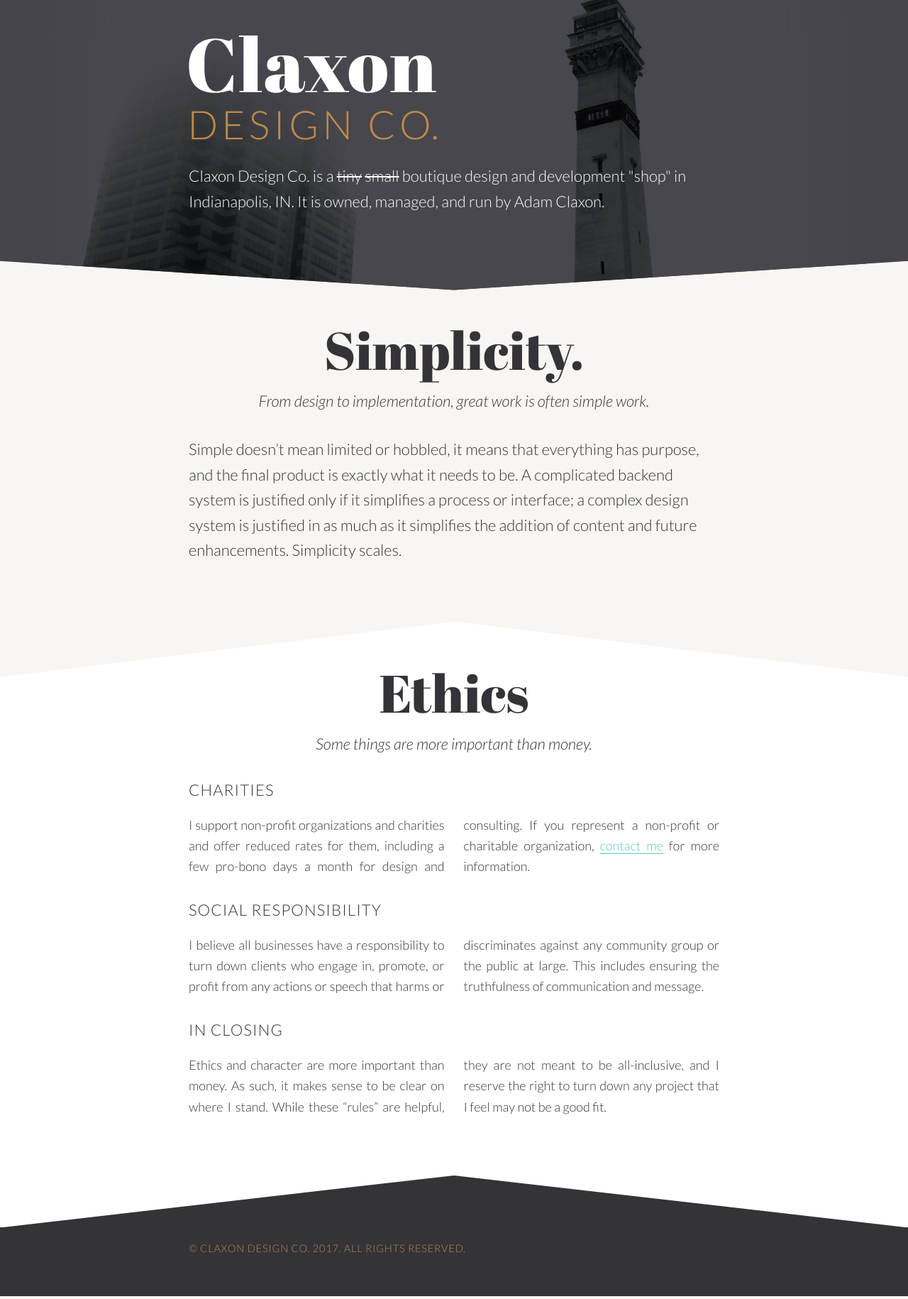
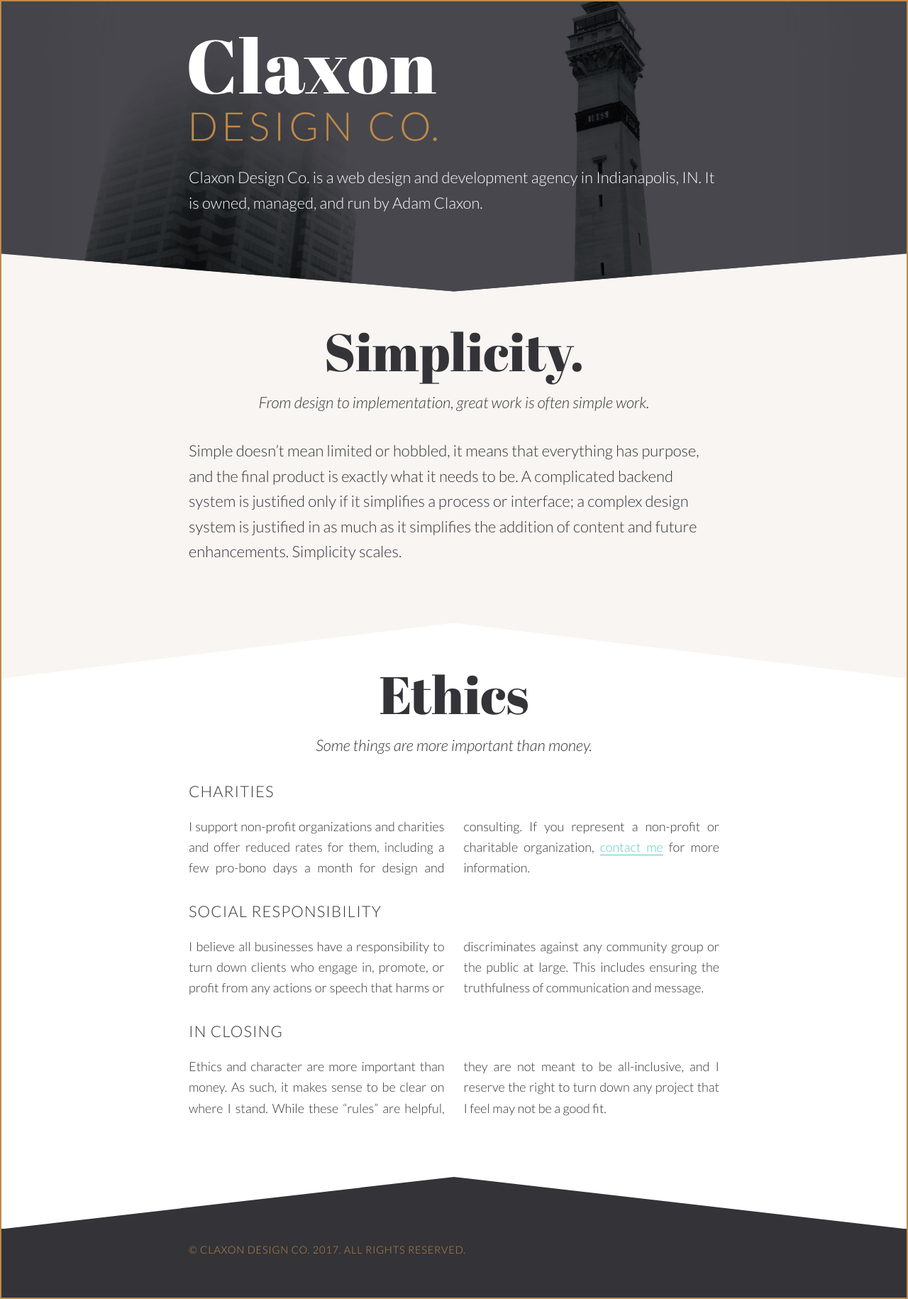
Before and after one commit to claxondesignco/claxondesignco.github.io, a Jekyll site: the page built from index.html, in a window 1280 px wide. Shown: the whole page at 71% size. Built offline with Jekyll 4.4.1, drawn with Linux system fonts in a browser that asks for light colours.

Commit message:
Added brand border to site, adjusted clip path on hero section, clarified messaging.

```diff
--- a/_sass/_base.sass
+++ b/_sass/_base.sass
@@ -5,6 +5,7 @@
 
 html
   font-size: 100%
+  border: 0.125rem solid $brand
 
   @include yuge
     font-size: 140%
@@ -22,6 +23,11 @@
 p
   margin-bottom: ms(3)
   line-height: $line-height
+
+  @include medium
+    &::before
+      content: ""
+
 
 h1,
 h2,
--- a/_sass/_page-sections.sass
+++ b/_sass/_page-sections.sass
@@ -58,8 +58,8 @@
   background-position: 0
   background-repeat: no-repeat
   background-color: $background
-  -webkit-clip-path: polygon(100% 0, 100% 90%, 50% 100%, 0 90%, 0 0)
-  clip-path: polygon(100% 0, 100% 90%, 50% 100%, 0 90%, 0 0)
+  -webkit-clip-path: polygon(100% 0, 100% 87%, 50% 100%, 0 87%, 0 0)
+  clip-path: polygon(100% 0, 100% 87%, 50% 100%, 0 87%, 0 0)
   padding: ms(3) 5% ms(5)
 
   @include small
--- a/index.html
+++ b/index.html
@@ -1,6 +1,6 @@
 ---
 layout: default
-hero-text: Claxon Design Co. is a  <span class="strike" aria-hidden="true" role="presentation">tiny</span> <span class="strike" aria-hidden="true" role="presentation">small</span> boutique design and development "shop" in Indianapolis, IN. It is owned, managed, and run by Adam Claxon.
+hero-text: Claxon Design Co. is a  web design and development agency in Indianapolis, IN. It is owned, managed, and run by Adam Claxon.
 hero-id: homepage-hero
 hero-header: <img src="/assets/images/logo_light.svg" alt="Claxon Design Co." class="hero-logo">
 ---
```
